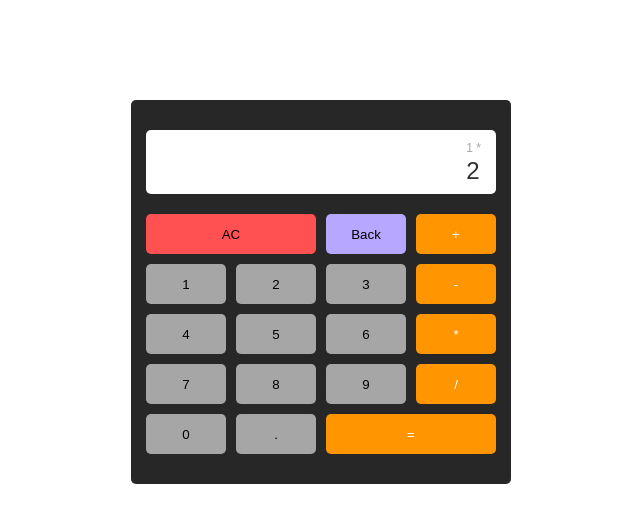
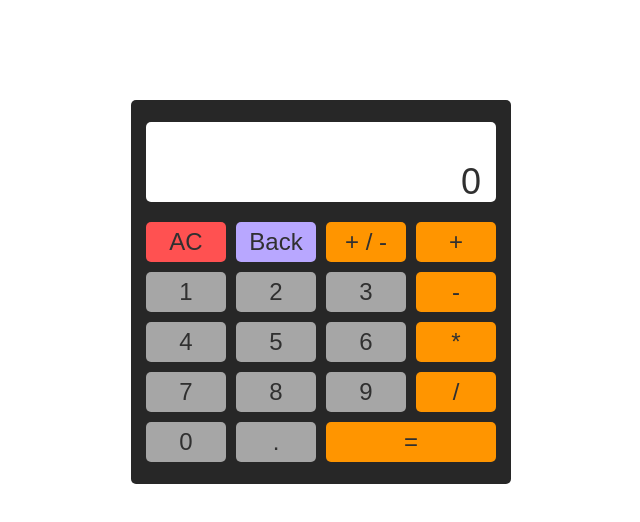
Before and after one commit to belyaevphil/calculator, a plain HTML site: page index.html in a window 1280 px wide. Shown: the whole page, without its empty margins (319-959 px from the left). Drawn offline with Linux system fonts and the light colour scheme.

Commit message:
updated some styles and DOM elements

```diff
--- a/index.html
+++ b/index.html
@@ -10,19 +10,15 @@
         <main>
             <div class="calculator-container">
                 <div class="calculator-output-screen">
-                    <ul>
-                        <li class="previous-operand">1 *</li>
-                        <li class="current-operand">2</li>
-                    </ul>
+                    <div class="previous-operand"></div>
+                    <div class="current-operand">0</div>
                 </div>
                 <div class="calculator-main">
                     <ul class="calculator-main-outer-list">
                         <li class="calculator-main-outer-list-row">
                             <ul>
                                 <li>
-                                    <button
-                                        class="calculator-button double-button all-clear"
-                                    >
+                                    <button class="calculator-button all-clear">
                                         AC
                                     </button>
                                 </li>
@@ -31,6 +27,13 @@
                                         class="calculator-button remove-one-symbol"
                                     >
                                         Back
+                                    </button>
+                                </li>
+                                <li>
+                                    <button
+                                        class="calculator-button change-sign"
+                                    >
+                                        + / -
                                     </button>
                                 </li>
                                 <li>
@@ -126,7 +129,7 @@
                                 </li>
                                 <li>
                                     <button
-                                        class="calculator-button double-button operator"
+                                        class="calculator-button double-button equals"
                                     >
                                         =
                                     </button>
@@ -138,6 +141,7 @@
             </div>
         </main>
 
-        <script src="./index.js"></script>
+        <script src="./scripts/Calculator.js"></script>
+        <script src="./scripts/index.js"></script>
     </body>
 </html>
--- a/styles/mainStyles.css
+++ b/styles/mainStyles.css
@@ -1,7 +1,8 @@
 @import './resetStyles.css';
 
 html,
-body {
+body,
+button {
     font-family: Arial, Helvetica, sans-serif;
     font-size: 24px;
     color: #303030;
@@ -27,11 +28,10 @@ main {
 
 .calculator-output-screen {
     display: flex;
-    justify-content: flex-end;
-    align-items: center;
+    flex-direction: column;
     background-color: #ffffff;
     width: 350px;
-    height: 64px;
+    height: 80px;
     border-radius: 5px;
 }
 
@@ -43,6 +43,11 @@ main {
     width: 350px;
     height: 240px;
     margin-top: 20px;
+}
+
+.calculator-main-outer-list::selection,
+.calculator-main-outer-list::-moz-selection {
+    background: transparent;
 }
 
 .calculator-main-outer-list-row {
@@ -61,12 +66,24 @@ main {
 }
 
 .previous-operand {
-    color: #a6a6a6;
-    font-size: 12px;
+    display: flex;
+    justify-content: flex-end;
+    align-items: center;
+    color: #757575;
+    font-size: 18px;
+    width: 100%;
+    height: 50%;
+    padding-right: 15px;
 }
 
 .current-operand {
-    margin-top: 5px;
+    display: flex;
+    justify-content: flex-end;
+    align-items: center;
+    font-size: 36px;
+    width: 100%;
+    height: 50%;
+    padding-right: 15px;
 }
 
 .calculator-button {
@@ -92,7 +109,8 @@ main {
     background-color: #b8a7ff;
 }
 
-.operator {
+.operator,
+.equals,
+.change-sign {
     background-color: #ff9500;
-    color: #ffffff;
 }
```
